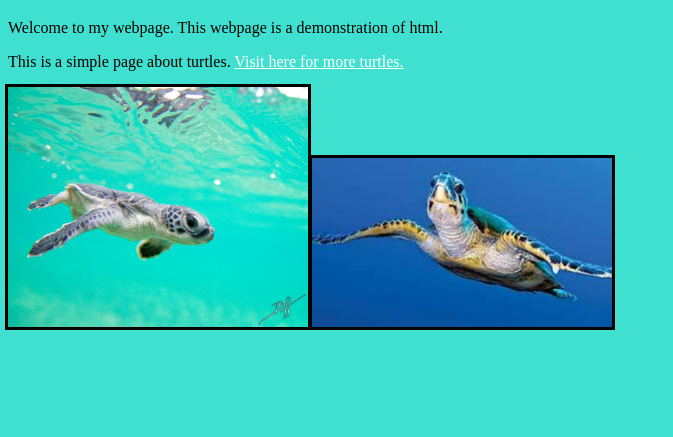
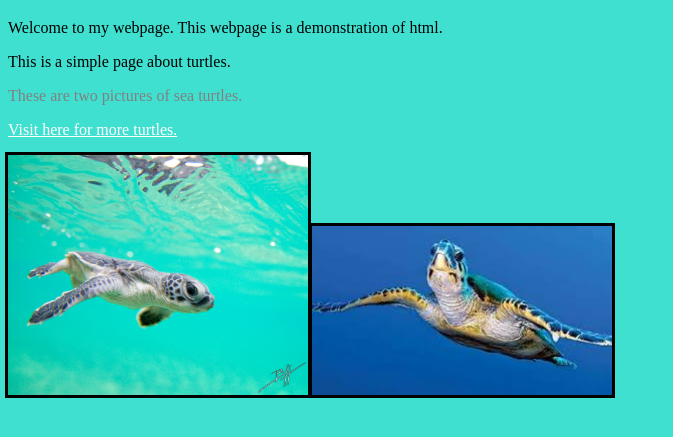
Before and after one commit to kedehlsen/Testing-123, a plain HTML site: page index.html in a window 1280 px wide. Shown: the part 61-498 px from the top of the page, without its empty margins (0-673 px from the left). Drawn offline with Linux system fonts and the light colour scheme.

Commit message:
Create css class for paragraph

```diff
--- a/index.html
+++ b/index.html
@@ -17,8 +17,15 @@
      <p>
     This is a simple page about turtles.
 
-        <a href="https://www.google.com/search?q=turtle&rlz=1C1CHBF_enUS863US863&source=lnms&tbm=isch&sa=X&ved=0ahUKEwjD786p-5bkAhXLJDQIHdgQCa8Q_AUIESgB&biw=1254&bih=931">Visit here for more turtles.</a>
     </p>
+
+	<p class="gry">
+	These are two pictures of sea turtles.
+	</p>
+
+	<p>
+	<a href="https://www.google.com/search?q=turtle&rlz=1C1CHBF_enUS863US863&source=lnms&tbm=isch&sa=X&ved=0ahUKEwjD786p-5bkAhXLJDQIHdgQCa8Q_AUIESgB&biw=1254&bih=931">Visit here for more turtles.</a>
+	</p>
 
     <img src = "turtle2.jpg" alt="Second image of turtle">
     <img src = "turtle.jpg" alt="Image of turtle"> <!-- src and alt are attritbutes. alt will be read to users with impaired vision -->
--- a/style.css
+++ b/style.css
@@ -8,3 +8,11 @@ img{
   a{
     color: white;
     }
+	p
+	{
+		color: Black;
+	}
+	.gry
+	{
+		color: Gray;
+	}
```
